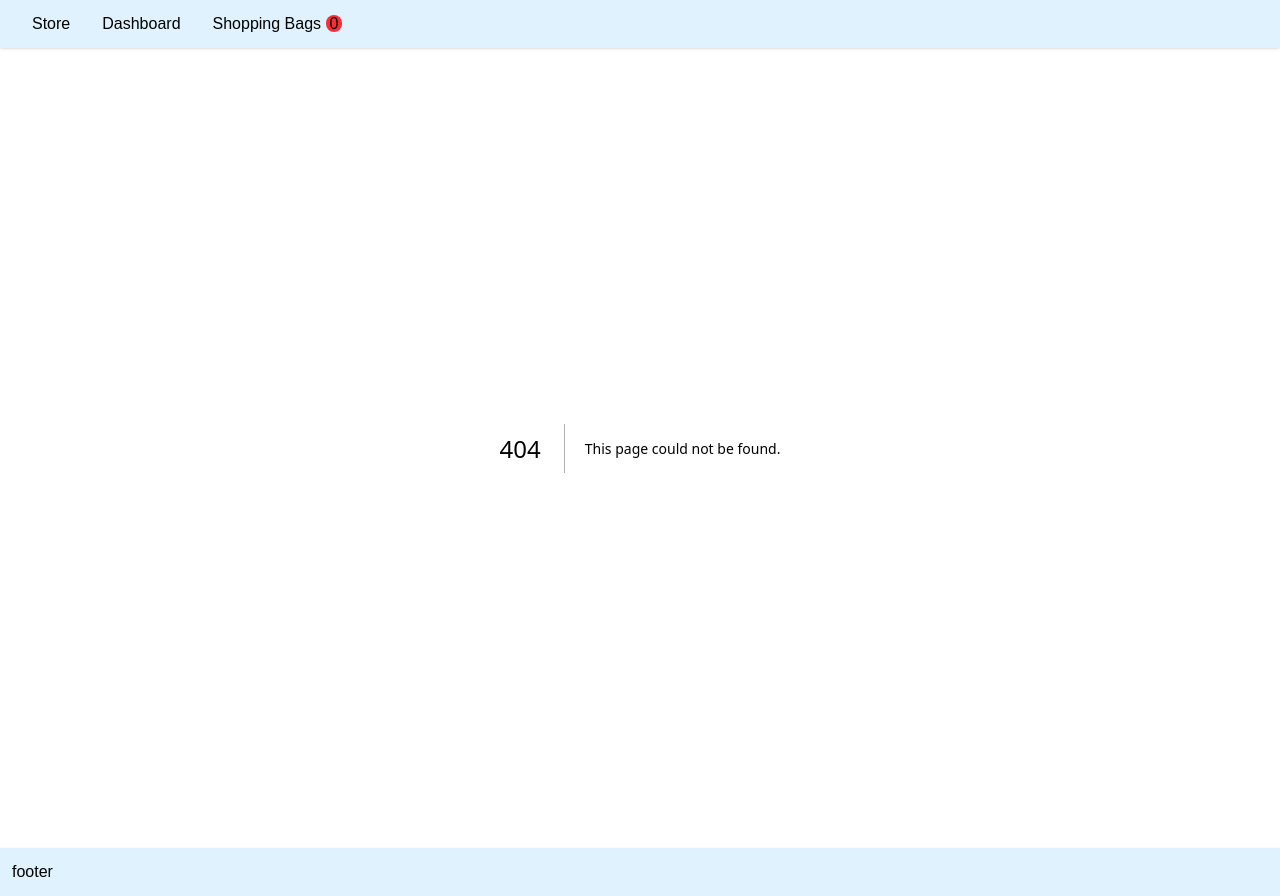
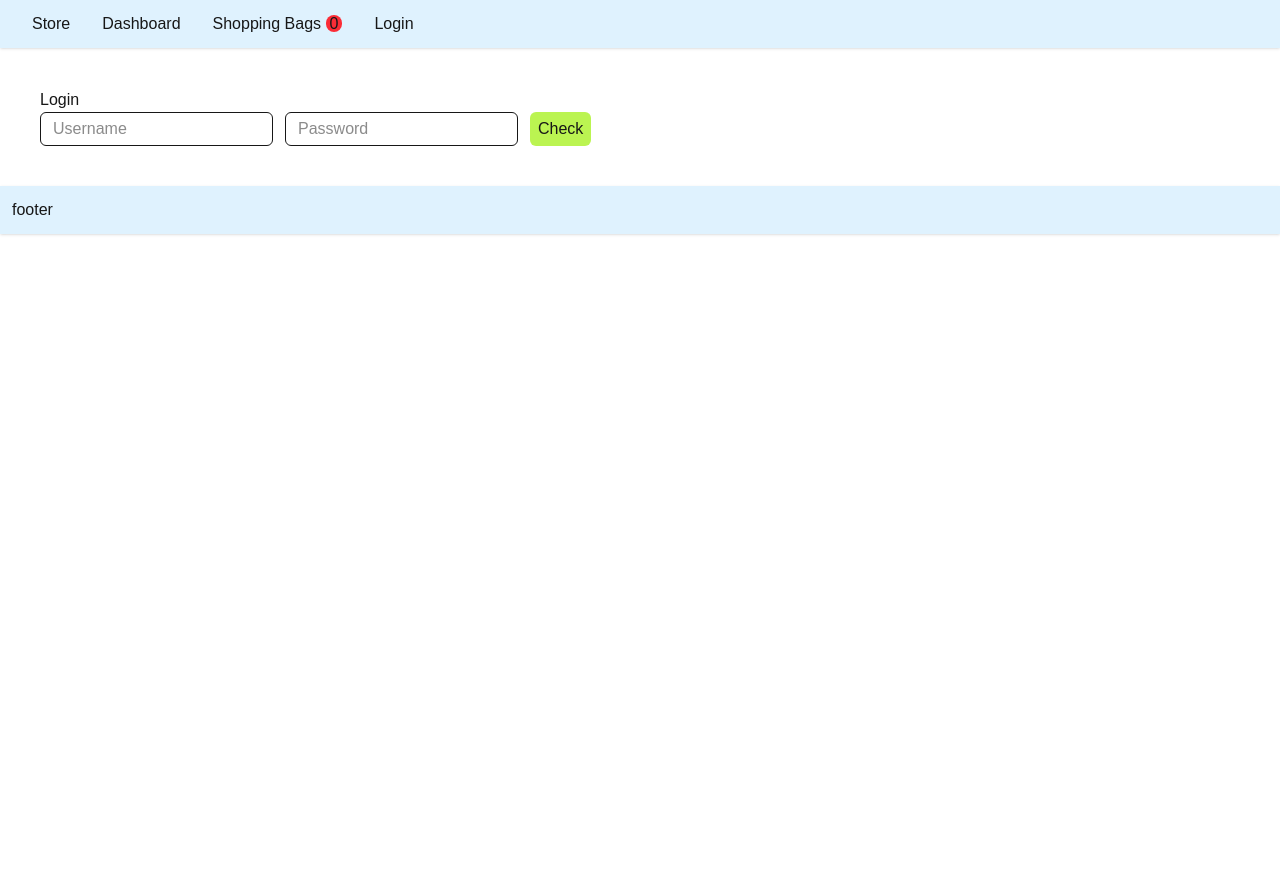
Before and after one commit to KimiyaKhoshnood/FlowerShop, a Next.js app: page /login in a window 1280 px wide. Before the commit this address had no page. After the commit the page ends 800 px from the top, so only its background shows below. Built offline with nearby package versions, Linux system fonts and the light colour scheme.

Commit message:
updating
updating

```diff
--- a/package.json
+++ b/package.json
@@ -14,6 +14,7 @@
     "@emotion/styled": "^11.14.0",
     "@mui/material": "^6.4.7",
     "axios": "^1.8.2",
+    "js-cookie": "^3.0.5",
     "json-server": "^1.0.0-beta.3",
     "next": "15.2.0",
     "react": "^19.0.0",
@@ -23,6 +24,7 @@
   "devDependencies": {
     "@eslint/eslintrc": "^3",
     "@tailwindcss/postcss": "^4",
+    "@types/js-cookie": "^3.0.6",
     "@types/node": "^20",
     "@types/react": "^19",
     "@types/react-dom": "^19",
--- a/src/app/dashboard/edit/[id]/page.tsx
+++ b/src/app/dashboard/edit/[id]/page.tsx
@@ -1,32 +1,20 @@
 import { TPageProps } from "@/app/store/[id]/page";
-import { EachProduct } from "@/app/store/page";
-import EachProductDetails from "@/components/EachProductDetails";
-import { GetProductByID } from "@/data/GetData";
+import EditSection from "@/components/EditSection";
 
-const EditPage = async ({ params }: TPageProps) => {
+const EditPage =  async({ params }: TPageProps) => {
     const resolvedParams = await params
-    const product : EachProduct = await GetProductByID(resolvedParams.id)
-    const productFilteredItems = Object.keys(product).filter(item => item !== "id")
+    // const ID : string = resolvedParams.id
+    // const productFilteredItems = Object.keys(product).filter(item => item !== "id")
 
-    // const [updatedData, setUpdatedData] = useState(product)
+    // useEffect(() => {
+    //     axios(`http://localhost:3004/products/${id}`).then((res) => {
+    //       setProductDetails(res.data);
+    //     });
+    //   }, []);
 
   return (
     <div>
-        <h2 className='text-center p-5 text-4xl'>What do you want to change?</h2>
-        <div className="flex justify-center gap-5 p-2">
-            {
-                productFilteredItems.map((elem,i)=>{
-                    return <div key={i} className="bg-sky-200 px-10 py-7 rounded-xl cursor-pointer hover:bg-sky-900 hover:text-white hover:rotate-3 transition-colors duration-300 ease-linear">{elem}</div>
-                })
-            }
-        </div>
-        <div className="flex justify-center py-2">
-            <input type="text" placeholder="Write Here" className="border border-gray-300 px-5 py-2"/>
-            <button type="submit" className="bg-blue-500 p-2">Change</button>
-        </div>
-        <div className="flex justify-center px-10">
-          <EachProductDetails  id={ product.id} title={product.title} price={product.price} image={product.image} description={product.description}/>
-        </div>
+        <EditSection/>
     </div>
   )
 }
--- a/src/app/dashboard/page.tsx
+++ b/src/app/dashboard/page.tsx
@@ -1,4 +1,5 @@
 const Dashboard = () => {
+
   return (
     <div>
         Dashboard
--- a/src/app/layout.tsx
+++ b/src/app/layout.tsx
@@ -1,7 +1,7 @@
 import type { Metadata } from "next";
 import { Geist, Geist_Mono } from "next/font/google";
 import "./globals.css";
-import { Footer, Header } from "@/components/headerAndFooter";
+import {Footer, Header} from "@/components/headerAndFooter";
 import ContextProviderLayout from "@/context/context";
 
 const geistSans = Geist({
--- /dev/null
+++ b/src/app/login/page.tsx
@@ -0,0 +1,57 @@
+"use client"
+import { SubmitHandler, useForm } from 'react-hook-form'
+import Cookie from "js-cookie"
+import { redirect } from 'next/navigation'
+
+
+type Inputs = {
+    username: string
+    password: string
+}
+
+const Login = () => {
+
+    const {
+        register,
+        handleSubmit,
+      } = useForm<Inputs>()
+
+      const onSubmit: SubmitHandler<Inputs> = (data) => {
+
+        const response = {
+            token: "alalkiewjfdokwodmfeiorjgkkos",
+            expire: 2
+        }
+
+        Cookie.set("token", response.token, {expires: response.expire})
+        redirect("/dashboard")
+      }
+
+  return (
+    <div className='p-10'>
+        <h1>Login</h1>
+        <form action="" className=" flex gap-3" onSubmit={handleSubmit(onSubmit)}>
+          <input
+            type="text"
+            placeholder="Username"
+            className="border rounded-md py-1 px-3"
+            {...register("username", { required: true })}
+          />
+          <input
+            type="text"
+            placeholder="Password"
+            className="border rounded-md py-1 px-3"
+            {...register("password", { required: true })}
+          />
+          <button
+            type="submit"
+            className="bg-lime-300 px-2 py-1 rounded-md"
+          >
+            Check
+          </button>
+        </form>
+    </div>
+  )
+}
+
+export default Login
--- a/src/app/store/page.tsx
+++ b/src/app/store/page.tsx
@@ -20,7 +20,7 @@ const page = async() => {
   const allProducts : EachProduct[] = await GetAllProducts()
 
   return (
-    <div className='grid grid-cols-4 gap-5 p-5'>
+    <div className='grid lg:grid-cols-4 md:grid-cols-3 sm:grid-cols-2 grid-cols-1 gap-5 p-5'>
         {
             allProducts.map(eachProduct=>{
                 return <ProductCard
--- a/src/components/EditPage.tsx
+++ /dev/null
@@ -1,27 +0,0 @@
-import React from 'react'
-import EachProductDetails from './EachProductDetails'
-import { EachProduct } from '@/app/store/page'
-
-const EditPage = ({product, productFilteredItems}:{product:EachProduct, productFilteredItems:string[]}) => {
-  return (
-    <>
-    <h2 className='text-center p-5 text-4xl'>What do you want to change?</h2>
-        <div className="flex justify-center gap-5 p-2">
-            {
-                productFilteredItems.map((elem,i)=>{
-                    return <div key={i} className="bg-sky-200 px-10 py-7 rounded-xl cursor-pointer hover:bg-sky-900 hover:text-white hover:rotate-3 transition-colors duration-300 ease-linear">{elem}</div>
-                })
-            }
-        </div>
-        <div className="flex justify-center py-2">
-            <input type="text" placeholder="Write Here" className="border border-gray-300 px-5 py-2"/>
-            <button type="submit" className="bg-blue-500 p-2">Change</button>
-        </div>
-        <div className="flex justify-center px-10">
-          <EachProductDetails  id={ product.id} title={product.title} price={product.price} image={product.image} description={product.description}/>
-        </div>
-    </>
-  )
-}
-
-export default EditPage
--- /dev/null
+++ b/src/components/EditSection.tsx
@@ -0,0 +1,58 @@
+"use client"
+import { useEffect, useState } from "react";
+import axios from "axios";
+
+const EditSection = () => {
+
+    const [productDetails, setProductDetails] = useState()
+
+    const id = 1
+
+    useEffect(() => {
+        axios(`http://localhost:3004/products/${id}`).then((res) => {
+          setProductDetails(res.data);
+        });
+      }, []);
+
+      const handleEdit = ((input:string) => {
+        axios.patch(`http://localhost:3004/products/${id}`, {
+          title: input
+        })
+        .then(() => console.log("Done"))
+      })
+
+
+  return (
+    <>
+      <div>
+        <h2 className="text-center p-5 text-4xl">
+          What do you want to change?
+        </h2>
+        <div className="flex justify-center gap-5 p-2">
+          {productDetails && Object.keys(productDetails).filter(item => item !== "id").map((elem, i) => {
+            return (
+              <div
+                key={i}
+                className="bg-sky-200 px-10 py-7 rounded-xl cursor-pointer hover:bg-sky-900 hover:text-white hover:rotate-3 transition-colors duration-300 ease-linear"
+              >
+                {elem}
+              </div>
+            );
+          })}
+        </div>
+        <div className="flex justify-center py-2">
+          <input
+            type="text"
+            placeholder="Write Here"
+            className="border border-gray-300 px-5 py-2"
+          />
+          <button onClick={()=>handleEdit("Product 1")} type="submit" className="bg-blue-500 p-2">
+            Change
+          </button>
+        </div>
+      </div>
+    </>
+  );
+};
+
+export default EditSection;
--- /dev/null
+++ b/src/components/LogoutButton.tsx
@@ -0,0 +1,15 @@
+"use client"
+import Cookie from "js-cookie"
+
+const LogoutButton = () => {
+
+    const handleLogout = () => {
+        Cookie.remove("token")
+    }
+
+  return (
+    <button onClick={handleLogout}>Log Out</button>
+  )
+}
+
+export default LogoutButton
--- a/src/components/headerAndFooter.tsx
+++ b/src/components/headerAndFooter.tsx
@@ -1,7 +1,12 @@
+"use client"
 import Link from "next/link";
 import { ProductQty } from "./AddToCard";
+import LogoutButton from "./LogoutButton";
+import Cookie from "js-cookie"
 
 export const Header = () => {
+  console.log(Cookie.get("token"));
+
   return (
     <header className="py-3 px-8 shadow bg-sky-100 sticky top-0">
       <nav className="flex gap-8">
@@ -10,6 +15,7 @@ export const Header = () => {
         <Link href={"/bag"}>
           Shopping Bags <ProductQty />
         </Link>
+        {Cookie.get("token") ? <LogoutButton/> : <Link href={"/login"}>Login</Link>}
       </nav>
     </header>
   );
--- /dev/null
+++ b/src/middleware.ts
@@ -0,0 +1,18 @@
+import { NextRequest, NextResponse } from "next/server"
+
+export function middleware(request:NextRequest){
+    const token = request.cookies.get("token")?.value
+
+    if (token) {
+        return NextResponse.next()
+    }
+
+    const url = new URL(request.url)
+    url.pathname = "/login"
+
+    return NextResponse.redirect(url.toString())
+}
+
+export const config = {
+    matcher: ["/dashboard/:path*"]
+}
```
Also changed, not shown: 1 other file (tests, documents, lock files or other folders).
